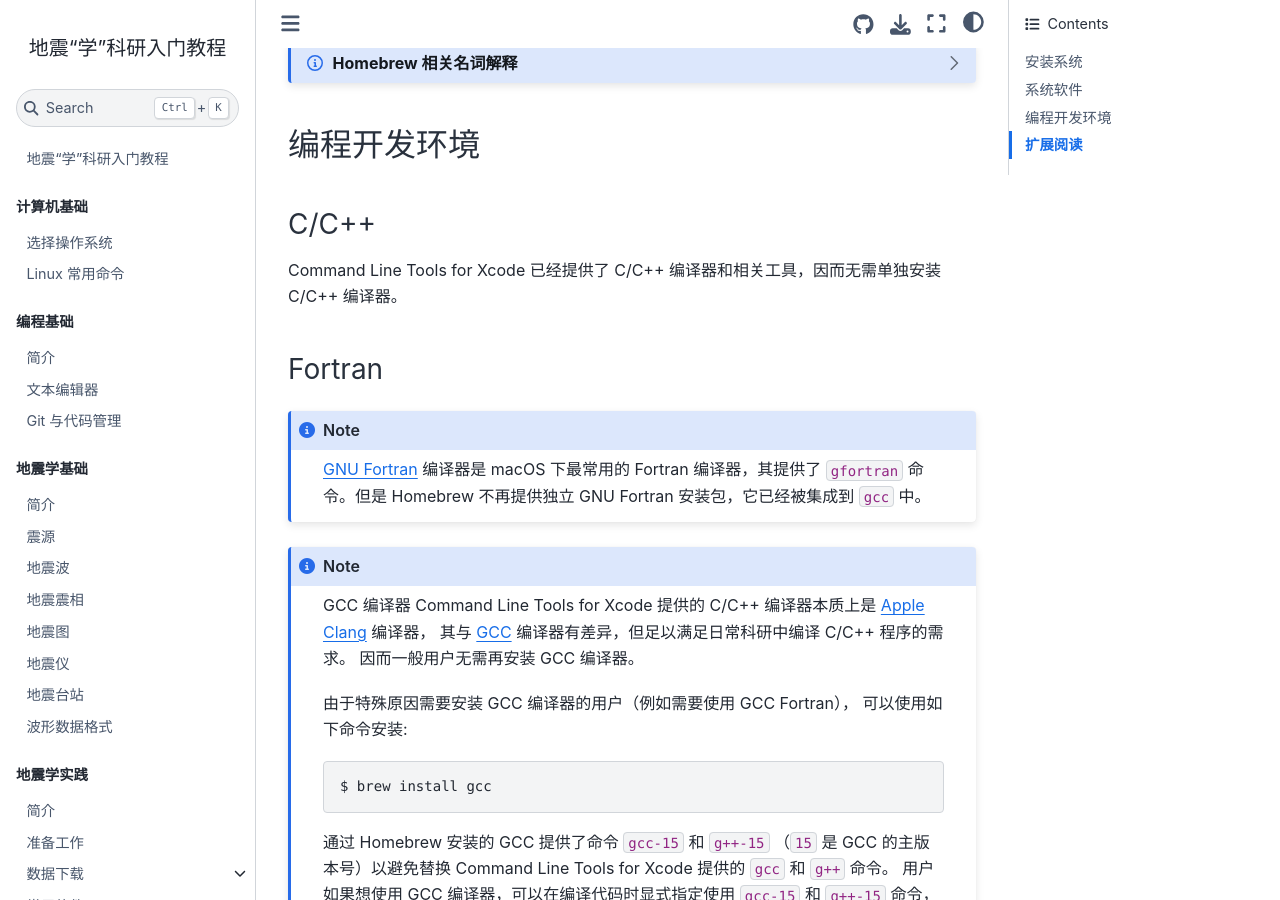
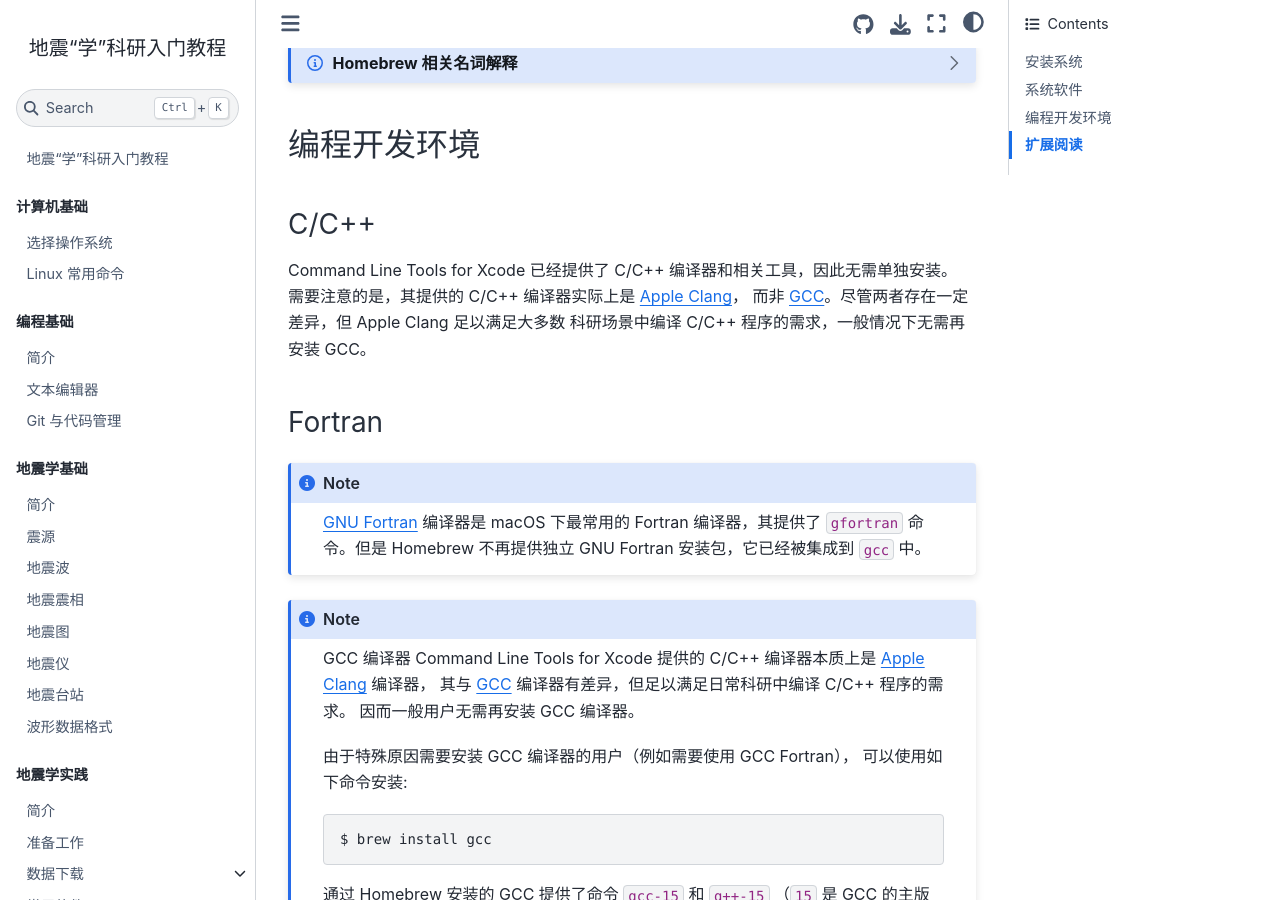
Before and after one commit to seismo-learn/seismology101, a Jupyter Book: the page built from source/computer/macos-setup.md, in a window 1280 px wide and 900 px high, scrolled down 2976 px. Built offline with Jupyter Book 1.0.4 settings and Sphinx 7.4.7 and the Sphinx Book theme 1.1.4, drawn with Linux system fonts in a browser that asks for light colours; pages that are not in the unit, such as notebooks, are missing from menus.

Commit message:
Update source/computer/macos-setup.md
Co-authored-by: Dongdong Tian <seisman.info@gmail.com>

```diff
--- a/source/computer/macos-setup.md
+++ b/source/computer/macos-setup.md
@@ -179,8 +179,10 @@ Keg
 
 ### C/C++
 
-Command Line Tools for Xcode 已经提供了 C/C++ 编译器和相关工具，因而无需单独安装
-C/C++ 编译器。
+Command Line Tools for Xcode 已经提供了 C/C++ 编译器和相关工具，因此无需单独安装。
+需要注意的是，其提供的 C/C++ 编译器实际上是 [Apple Clang](https://clang.llvm.org/)，
+而非 [GCC](https://gcc.gnu.org/)。尽管两者存在一定差异，但 Apple Clang 足以满足大多数
+科研场景中编译 C/C++ 程序的需求，一般情况下无需再安装 GCC。
 
 
 ### Fortran
```
